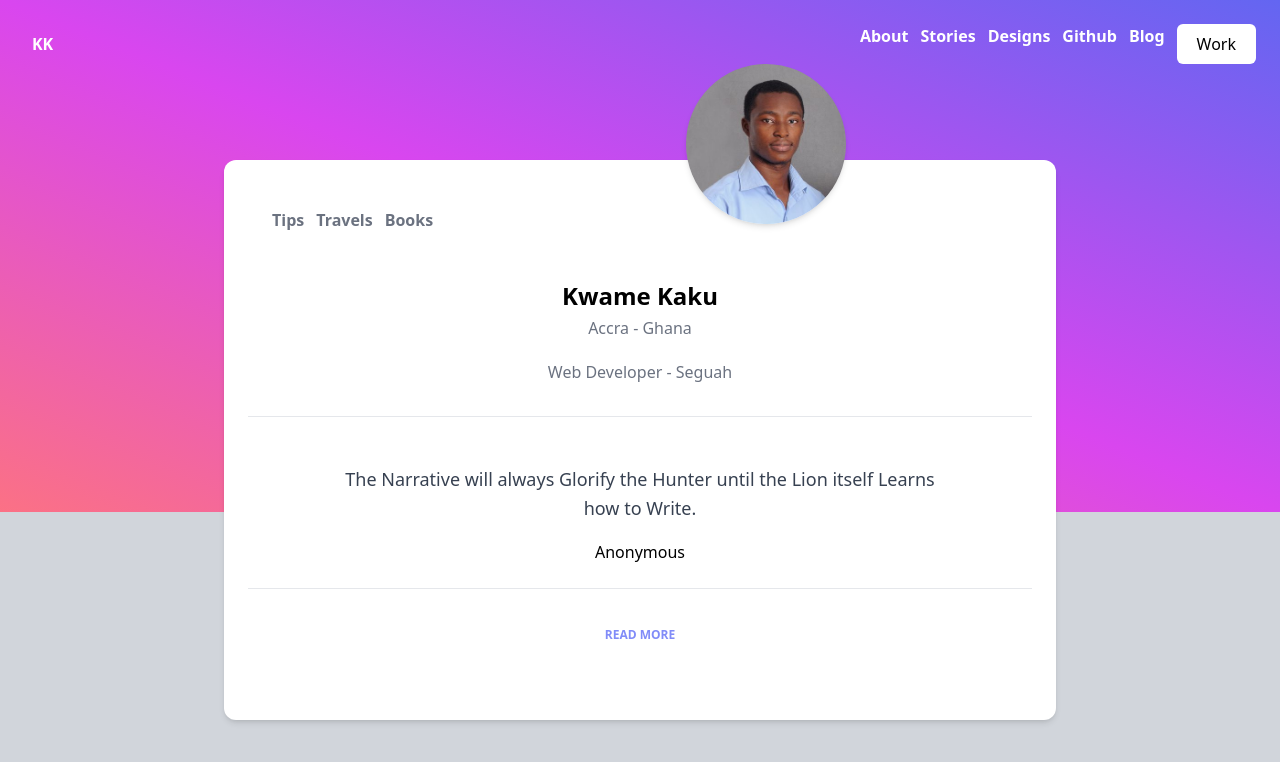
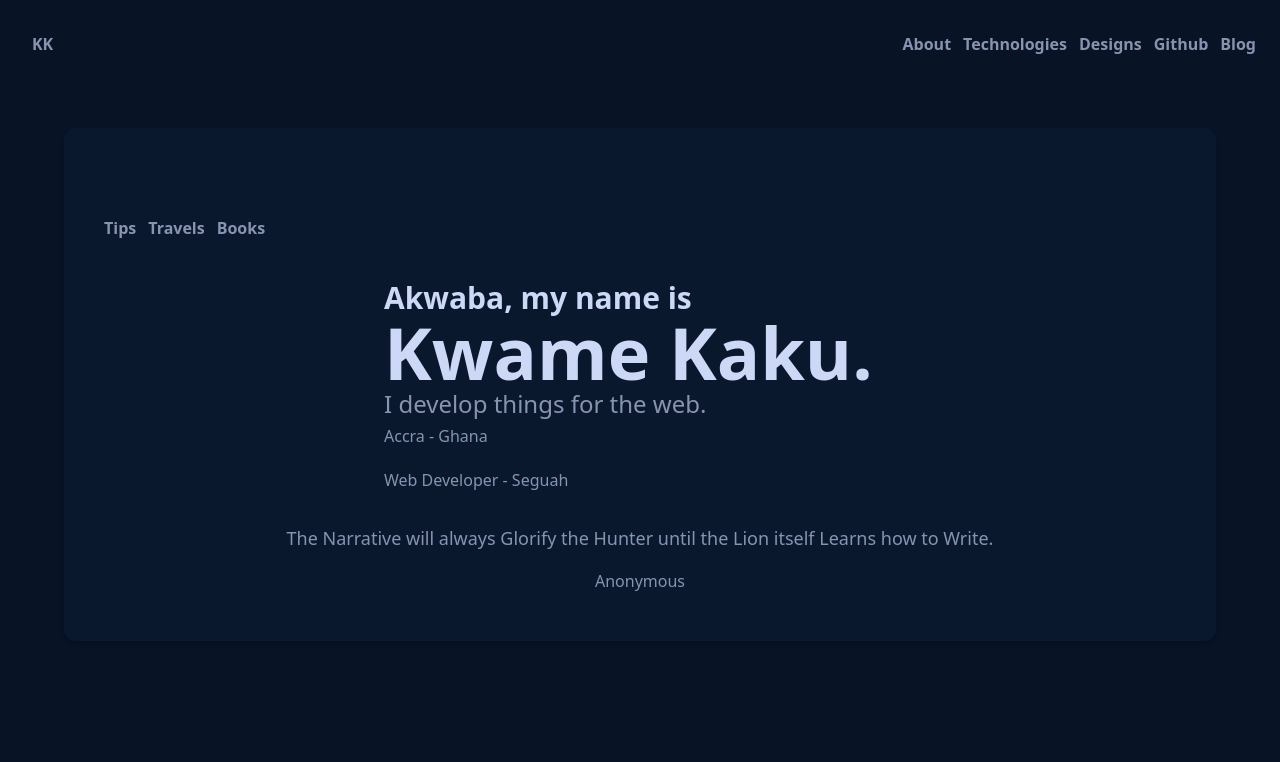
Before and after one commit to KakuElvis/profile, a website: page index.html in a window 1280 px wide. Drawn offline with Linux system fonts and the light colour scheme.

Commit message:
update the UI

```diff
--- a/index.html
+++ b/index.html
@@ -4,72 +4,70 @@
   <meta charset="UTF-8">
   <meta name="viewport" content="width=device-width, initial-scale=1.0">
   <link href="/dist/output.css" rel="stylesheet">
+  <title>Kaku Elvis</title>
 </head>
-<body class="bg-gray-300">
+<body class="bg-second-main">
     <!-- <div class="grid"> -->
-        <div class="h-[32rem] md:flex-col bg-gradient-to-tr from-rose-400 via-fuchsia-500 to-indigo-500">
+        <div class="h-[32rem] md:flex-col bg-second-main">
+            <!-- <div class="h-[32rem] md:flex-col bg-gradient-to-tr from-rose-400 via-fuchsia-500 to-indigo-500"> -->
             <!-- <div class="h-[32rem] bg-gradient-to-r from-black to-pink-400"> -->
-
             <nav class="relative container mx-auto p-6  ">
-                <div class="flex flex-row md:flex-row items-center justify-between">
+                <div class="flex flex-col md:flex-row items-center justify-between">
                     <div class="p-2"><!--logo-->
-                        <a href="#" class="text-white font-semibold">KK</a>
+                        <a href="#" class="text-text font-semibold hover:text-hover-text">KK</a>
                     </div>
                     <div class=" space-x-3 md:flex md:flex-row">
-                        <a href="#" class="text-white font-semibold">About</a>
-                        <a href="#" class="text-white font-semibold">Stories</a>
-                        <a href="#" class="text-white font-semibold">Designs</a>
-                        <a href="#" class="text-white font-semibold">Github</a>
-                        <a href="#" class="text-white font-semibold">Blog</a>
-                        <a href="#" class="bg-white rounded-md py-2 px-5">Work</a>
+                        <a href="#" class="text-text font-semibold">About</a>
+                        <a href="#" class="text-text font-semibold">Technologies</a>
+                        <a href="#" class="text-text font-semibold">Designs</a>
+                        <a href="#" class="text-text font-semibold">Github</a>
+                        <a href="#" class="text-text font-semibold">Blog</a>
                     </div>
                 </div>
             </nav>
         </div>
 
-        <div class=" -mt-[36rem] ">
-            <div class="flex flex-col-reverse">
-                <div class=" bg-white rounded-xl md:h-[35rem] md:w-[120rem] m-[14rem] shadow-md  ">
-                    <div class="hidden md:flex">
-                        <img class="md:w-[10rem] md:h-[10rem] md:ml-[462px] md:-m-[6rem] rounded-full shadow-md" src="/img/kaku.jpg" alt="" >
+        <div class=" -mt-[20rem] md:-mt-[24rem] py-10 flex flex-col md:flex-col bg-main rounded-xl m-[4rem]  shadow-md">
+            <div class="flex flex-row md:flex-col">
+                <!-- <div class="flex flex-col md:flex-col bg-white rounded-xl m-[7rem] shadow-md  "> -->
+                    <div class="hidden md:flex md:flex-col ">
+                        <img class="md:hidden md:w-[10rem] md:h-[10rem] md:ml-[462px] md:-m-[8rem] rounded-full shadow-md" src="/img/kaku.jpg" alt="" >
                     </div>
-                    <div class="flex md:flex m-12 mr-10 container">
+                    <div class=" md:flex m-10 mr-10 container">
                         <!-- <div class="hidden md:flex  ml-[9rem] py-5 space-x-3"> -->
-                            <div class="items-center space-x-3 flex flex-col md:flex-row ">
-                                <a href="#" class="text-gray-500 font-semibold">Tips</a>
-                                <a href="#" class="text-gray-500 font-semibold">Travels</a>
-                                <a href="#" class="text-gray-500 font-semibold">Books</a>
-                                <img class="hidden   -mt-[3rem] h-[5rem] w-[5rem] md:hidden md:w-[10rem] md:h-[10rem] md:ml-[462px] md:-m-[6rem] rounded-full  shadow-md" src="/img/kaku.jpg" alt="" >
-
+                            <div class="items-center space-x-3 flex flex-col-reverse md:flex-row ">
+                                <a href="#" class="text-text font-semibold pt-2">Tips</a>
+                                <a href="#" class="text-text font-semibold pt-2">Travels</a>
+                                <a href="pages/books.html" class="text-text font-semibold pt-2">Books</a>
+                                <img class=" -mt-[8rem] h-[5rem] w-[5rem] md:hidden rounded-full  shadow-md" src="/img/kaku.jpg" alt="" >
                             </div>
-                            <!-- <div class="text-center ">
-                                <a href="#" class=" bg-indigo-500 text-white uppercase py-2 px-3 rounded-md shadow-2xl">Connect</a>
-                            </div> -->
-                        <!-- </div> -->
-
+                        </div>
                     </div><!--end of top section-->
 
-                    <div class=" text-center">
-                        <p class="text-2xl font-bold text-black">Kwame Kaku</p>
-                        <p class="text-gray-500 mt-1 ">Accra - Ghana</p>
-                        <p class="text-gray-500 mt-5">Web Developer - Seguah </p>
-                    </div><!--end of name and address-->
+                    <div class="  text-center md:text-left md:ml-[20rem]">
+                        <h4  class="text-xl md:text-3xl  font-bold text-heading">Akwaba, my name is </h4>
+                        <h1 class="text-7xl font-bold text-heading">Kwame Kaku.</h1>
+                        <p class="text-2xl  text-text">I develop things for the web.</p>
+                        <p class="text-text mt-1 ">Accra - Ghana</p>
+                        <p class="text-text mt-5">Web Developer - Seguah </p>
+                    </div>
+                    <!--end of name and address-->
 
                     <div class=" py-2 text-center">
-                        <div class="m-6 text-center"><hr></div>
+                        <!-- <div class="m-6 text-center"><hr></div> -->
                         <div class="flex flex-wrap justify-center">
                             <div class="w-full lg:w-9/12 px-4 flex flex-col items-center">
-                                <p class="text-gray-700 text-lg font-light leading-relaxed mt-6 mb-4">The Narrative will always Glorify the Hunter until the Lion itself Learns how to Write.</p>
-                                <p>Anonymous</p>
+                                <p class="text-text text-lg font-light leading-relaxed mt-6 mb-4">The Narrative will always Glorify the Hunter until the Lion itself Learns how to Write.</p>
+                                <p class="text-text">Anonymous</p>
                             </div>
                         </div>
-                        <div class="m-6 text-center"><hr></div>
+                        <!-- <div class="m-6 text-center"><hr></div> -->
                     </div>
-                    <div class=" text-center">
-                        <a href="#" class=" py-2 px-3 rounded-md text-indigo-400 uppercase font-bold text-xs hover:bg-blue-200">Read More</a>
-                    </div>
+                    <!-- <div class=" text-center">
+                        <a href="#" class=" py-2 px-3 rounded-md text-text uppercase font-bold text-xs hover:bg-blue-200">Read More</a>
+                    </div> -->
 
-                </div>
+                <!-- </div> -->
 
             </div>
 
--- a/tailwind.config.js
+++ b/tailwind.config.js
@@ -1,10 +1,18 @@
 module.exports = {
-  content: ["./src/**/*.{html,js}"],
+  content: ["./*.html","./pages/**/*.{html,js}"],
   theme: {
     extend: {
       backgroundImage: {
         'hero': "url('/img/images.jpeg')"
-      }
+      },
+      colors: {
+        'main': '#0A182E',
+        'second-main': '#081325',
+        'heading': '#CDD7F6',
+        'text': '#8993B0',
+        'hover-text': '#65FFDB',
+
+      },
     },
   },
   plugins: [],
```
Also changed, not shown: pages/books.html (+134 -0 lines), dist/output.css, img/book/Ayeyi.jpg (added), img/book/average.jpg (added), img/book/cheese.jpg (added), img/book/limitation.jpg (added), img/book/management secret.jpg (added), img/book/vision.jpg (added).
